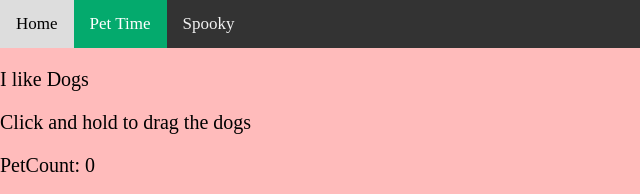
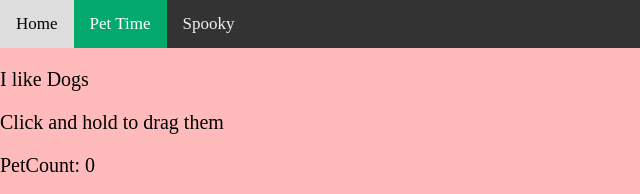
Before and after one commit to Amspooks/Liz, a plain HTML site: page twopage.html in a window 1280 px wide. Shown: the top 194 px of the page, 0-640 px from the left. Drawn offline with Linux system fonts and the light colour scheme.

Commit message:
Update twopage.html

```diff
--- a/twopage.html
+++ b/twopage.html
@@ -128,7 +128,7 @@ div{
 <body>
     <!-- Only this section will be centered -->
   <p>I like Dogs</p>
-	  <p>Click and hold to drag the dogs</p>
+	  <p>Click and hold to drag them</p>
   <p id="DogCount">PetCount: 0</p>
 
   <button id="randomButton">Pets!!</button>
```
